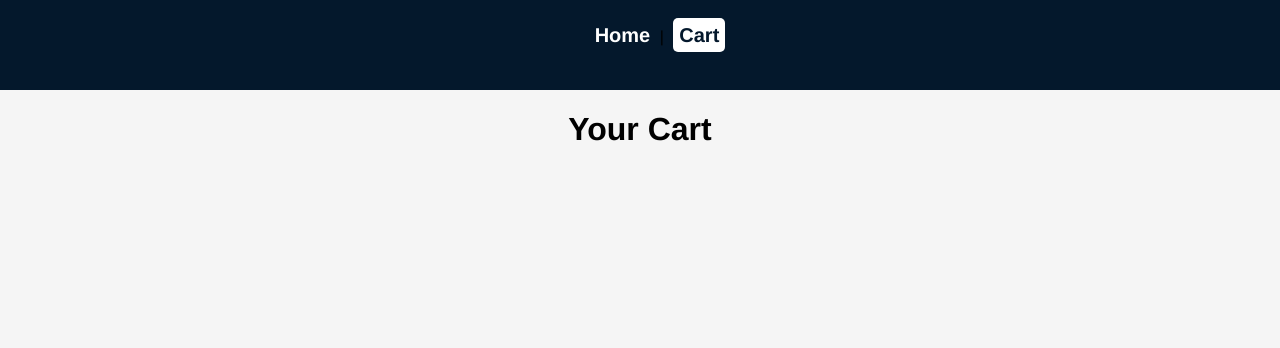
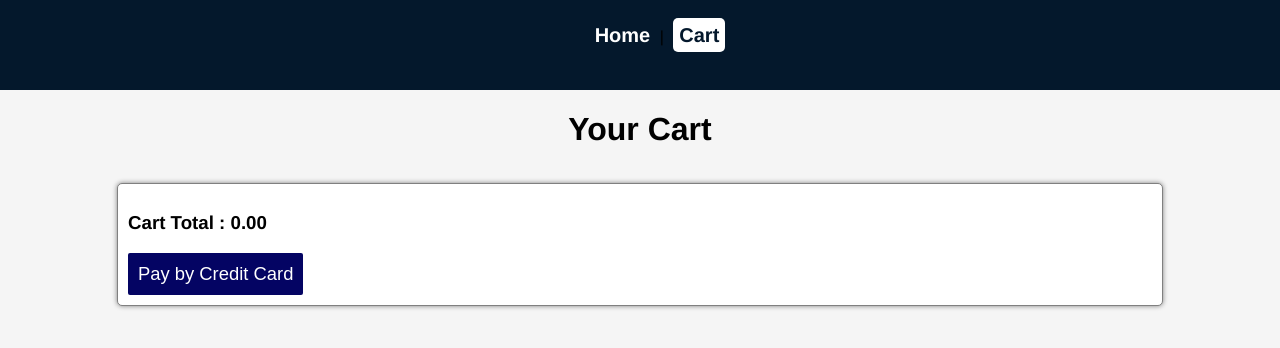
Before and after one commit to ChristoT98/VUE3-Sample_Shopping_Cart, a Vue app: page /cart in a window 1280 px wide. Shown: the top 348 px of the page. Built offline with nearby package versions, Linux system fonts and the light colour scheme.

Commit message:
Payment Summery Card Created

```diff
--- a/src/components/CartItmCard.vue
+++ b/src/components/CartItmCard.vue
@@ -24,7 +24,7 @@
     }
 </script>
 
-<style lang="scss" scoped>
+<style lang="scss">
     .card {
         width: 80%;
         height: auto;
--- a/src/components/CartSummeryPaymentCard.vue
+++ b/src/components/CartSummeryPaymentCard.vue
@@ -1,15 +1,16 @@
 <template>
-    <div>
-
+    <div class="card" >
+        <h3>Cart Total : {{cartTotal.toFixed(2)}}</h3>
+        <button class="btn-view-item">Pay by Credit Card</button>
     </div>
 </template>
 
 <script>
     export default {
-
+        computed: {
+            cartTotal () {
+                return this.$store.getters.cartTotal
+            }
+        }
     }
 </script>
-
-<style lang="scss" scoped>
-
-</style>
--- a/src/components/ProductCard.vue
+++ b/src/components/ProductCard.vue
@@ -25,7 +25,7 @@
     }
 </script>
 
-<style lang="scss" scoped>
+<style lang="scss">
     .product-card {
         width: 450px;
         height: auto;
@@ -47,7 +47,10 @@
             color: gray;
         }
 
-        button.btn-view-item {
+
+    }
+
+    button.btn-view-item {
             padding: 10px;
             background-color: rgb(4, 4, 99);
             border: none;
@@ -56,7 +59,6 @@
             border-radius: 2px;
             cursor: pointer;
         }
-    }
 
     @media only screen and (min-device-width : 768px) and (max-device-width : 1024px) {
         .product-card {
--- a/src/store/index.js
+++ b/src/store/index.js
@@ -20,6 +20,9 @@ export default createStore({
     },
     cartItems : state => {
       return state.cart
+    },
+    cartTotal: state  => {
+      return state.cart.reduce((total, currentItem) => total + (currentItem.price * currentItem.quantity),0)
     }
   },
   mutations: {
```
